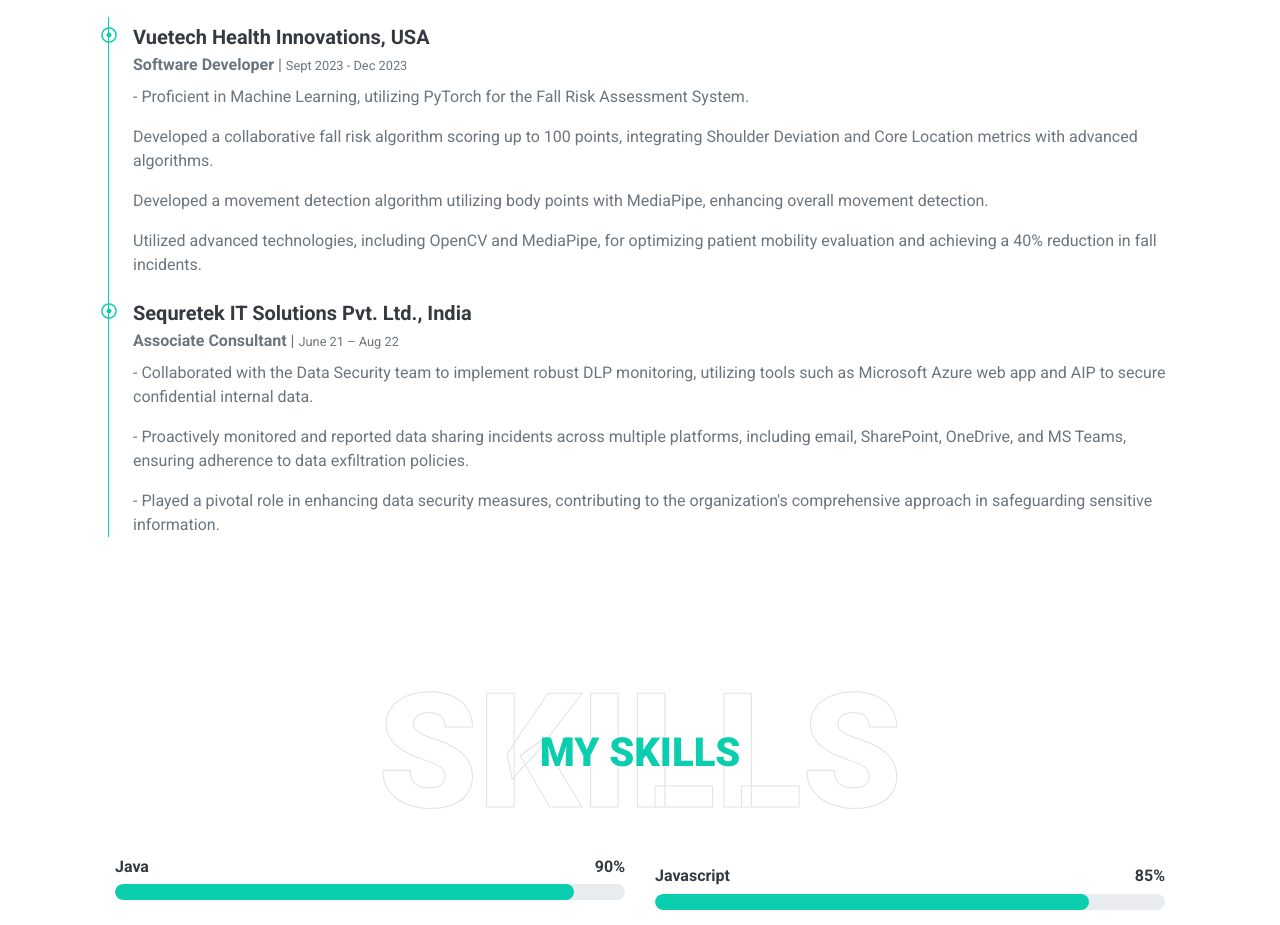
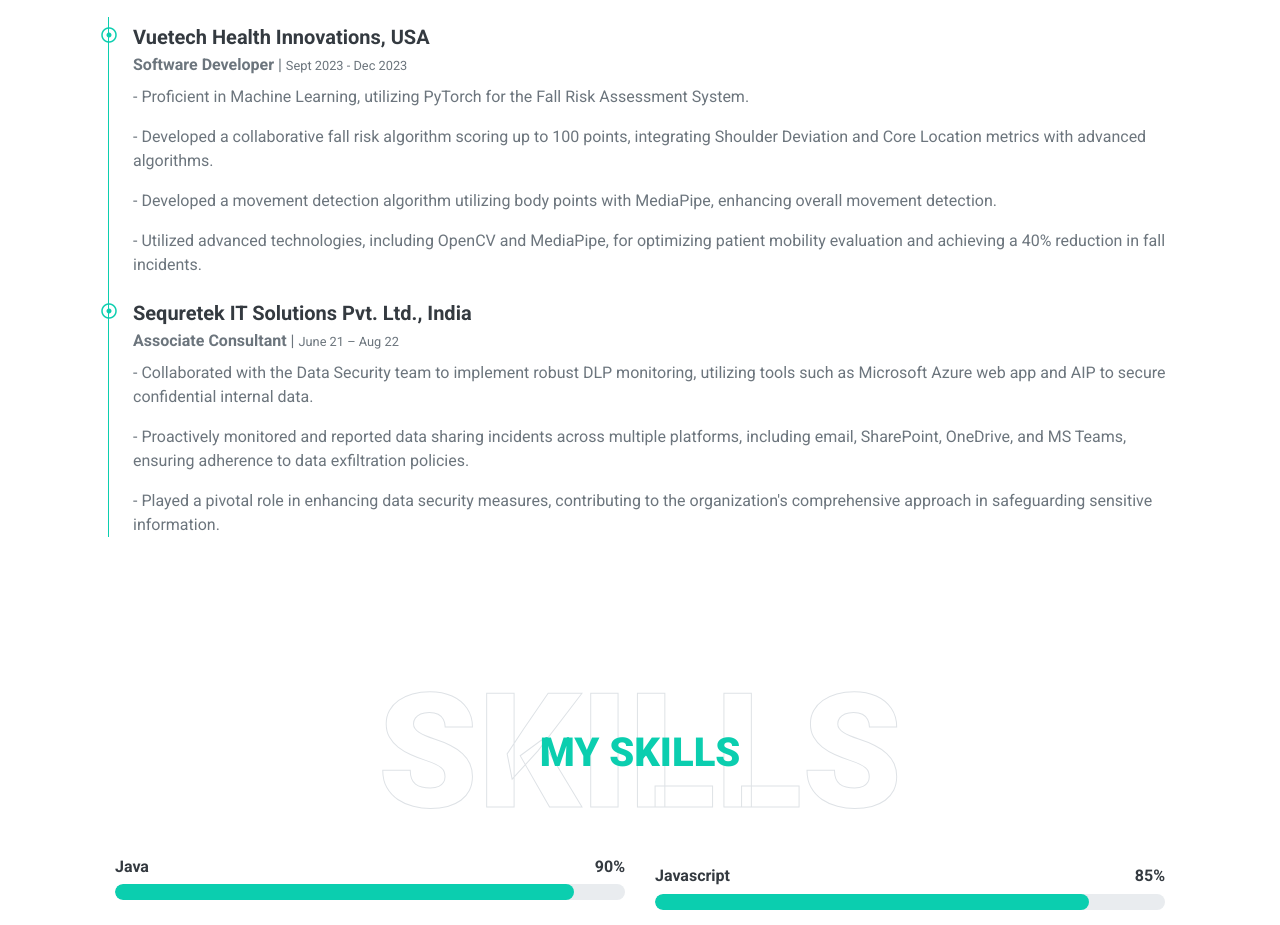
Before and after one commit to divyeshreepotdar1/Portfolio2, a plain HTML site: page index.html in a window 1280 px wide. Shown: the part 2520-3445 px from the top of the page. Drawn offline with nearby package versions, Linux system fonts and the light colour scheme.

Commit message:
Update index.html

```diff
--- a/index.html
+++ b/index.html
@@ -174,10 +174,10 @@
                                     <h5 class="font-weight-bold mb-1">Vuetech Health Innovations, USA</h5>
                                     <p class="mb-2"><strong>Software Developer</strong> | <small>Sept 2023 - Dec 2023</small></p>
                                     <p>- Proficient in Machine Learning, utilizing PyTorch for the Fall Risk Assessment System.
-                                    <p>Developed a collaborative fall risk algorithm scoring up to 100 points, integrating Shoulder Deviation and Core Location metrics
+                                    <p>- Developed a collaborative fall risk algorithm scoring up to 100 points, integrating Shoulder Deviation and Core Location metrics
                                     with advanced algorithms.</p>
-                                    <p>Developed a movement detection algorithm utilizing body points with MediaPipe, enhancing overall movement detection.</p>
-                                    <p>Utilized advanced technologies, including OpenCV and MediaPipe, for optimizing patient mobility evaluation and achieving a
+                                    <p>- Developed a movement detection algorithm utilizing body points with MediaPipe, enhancing overall movement detection.</p>
+                                    <p>- Utilized advanced technologies, including OpenCV and MediaPipe, for optimizing patient mobility evaluation and achieving a
                                     40% reduction in fall incidents.</p>
 
                                 </div>
```
